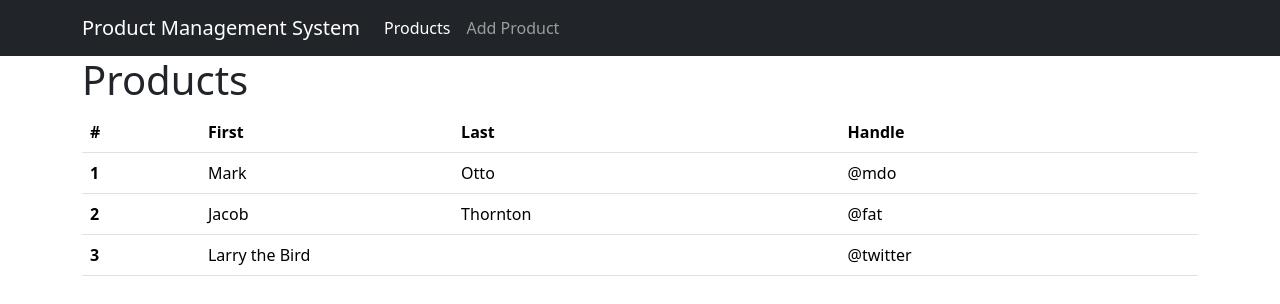
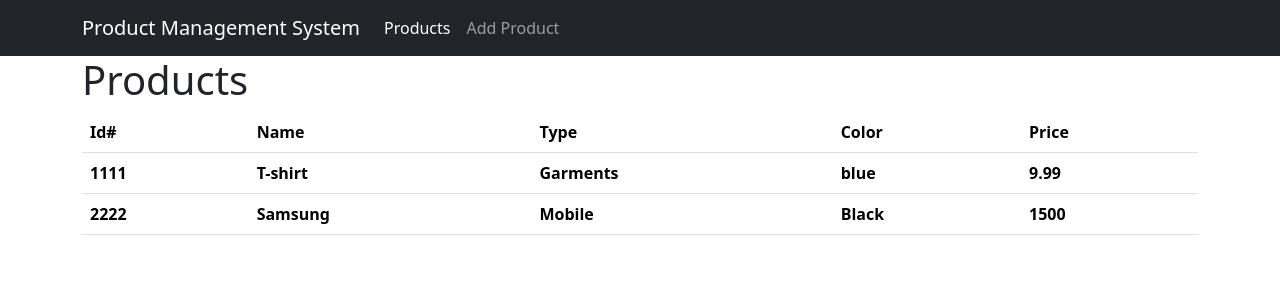
Before and after one commit to GitKia/PMS.UI, an Angular app: page / in a window 1280 px wide. Shown: the top 304 px of the page. Built offline with nearby package versions, Linux system fonts and the light colour scheme.

Commit message:
ProductsAdded

```diff
--- a/src/app/components/products/products.component.html
+++ b/src/app/components/products/products.component.html
@@ -3,29 +3,20 @@
 <table class="table">
     <thead>
       <tr>
-        <th scope="col">#</th>
-        <th scope="col">First</th>
-        <th scope="col">Last</th>
-        <th scope="col">Handle</th>
+        <th scope="col">Id#</th>
+        <th scope="col">Name</th>
+        <th scope="col">Type</th>
+        <th scope="col">Color</th>
+        <th scope="col">Price</th>
       </tr>
     </thead>
     <tbody>
-      <tr>
-        <th scope="row">1</th>
-        <td>Mark</td>
-        <td>Otto</td>
-        <td>@mdo</td>
-      </tr>
-      <tr>
-        <th scope="row">2</th>
-        <td>Jacob</td>
-        <td>Thornton</td>
-        <td>@fat</td>
-      </tr>
-      <tr>
-        <th scope="row">3</th>
-        <td colspan="2">Larry the Bird</td>
-        <td>@twitter</td>
+      <tr *ngFor="let product of products">
+        <th>{{product.id}}</th>
+        <th>{{product.name}}</th>
+        <th>{{product.type}}</th>
+        <th>{{product.color}}</th>
+        <th>{{product.price}}</th>
       </tr>
     </tbody>
   </table>
--- a/src/app/components/products/products.component.ts
+++ b/src/app/components/products/products.component.ts
@@ -1,4 +1,5 @@
 import { Component } from '@angular/core';
+import { Product } from 'src/app/models/product.model';
 
 @Component({
   selector: 'app-products',
@@ -6,6 +7,21 @@ import { Component } from '@angular/core';
   styleUrls: ['./products.component.css']
 })
 export class ProductsComponent {
-  products: Product[] = [];
+  products: Product[] = [
+    {
+      id: '1111',
+      name: 'T-shirt',
+      type: 'Garments',
+      color: 'blue',
+      price: 9.99
+    },
+    {
+      id: '2222',
+      name: 'Samsung',
+      type: 'Mobile',
+      color: 'Black',
+      price: 1500
+    }
+  ];
 
 }
```
Also changed, not shown: src/app/models/product.model.ts (added, +7 -0 lines).
